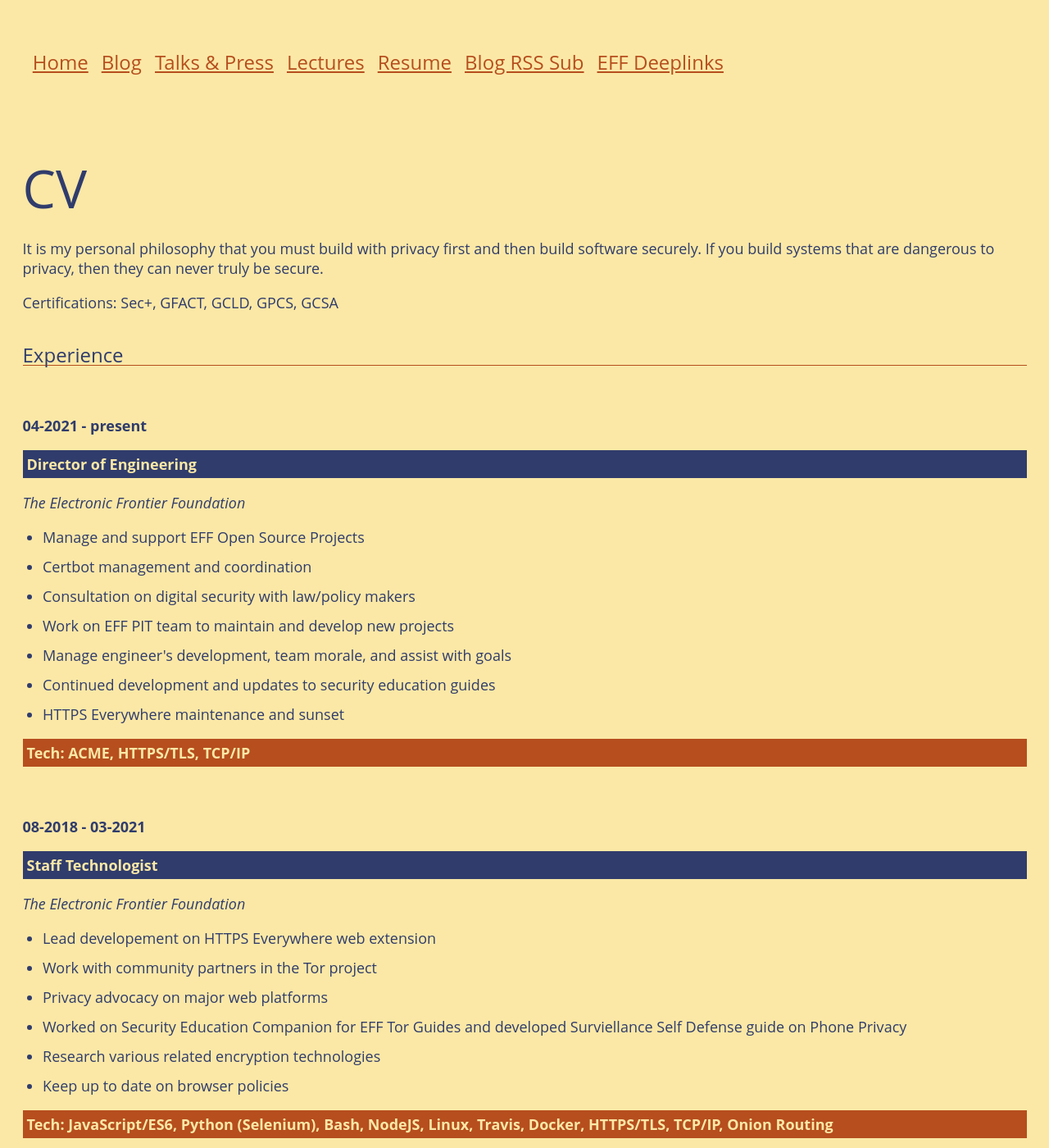
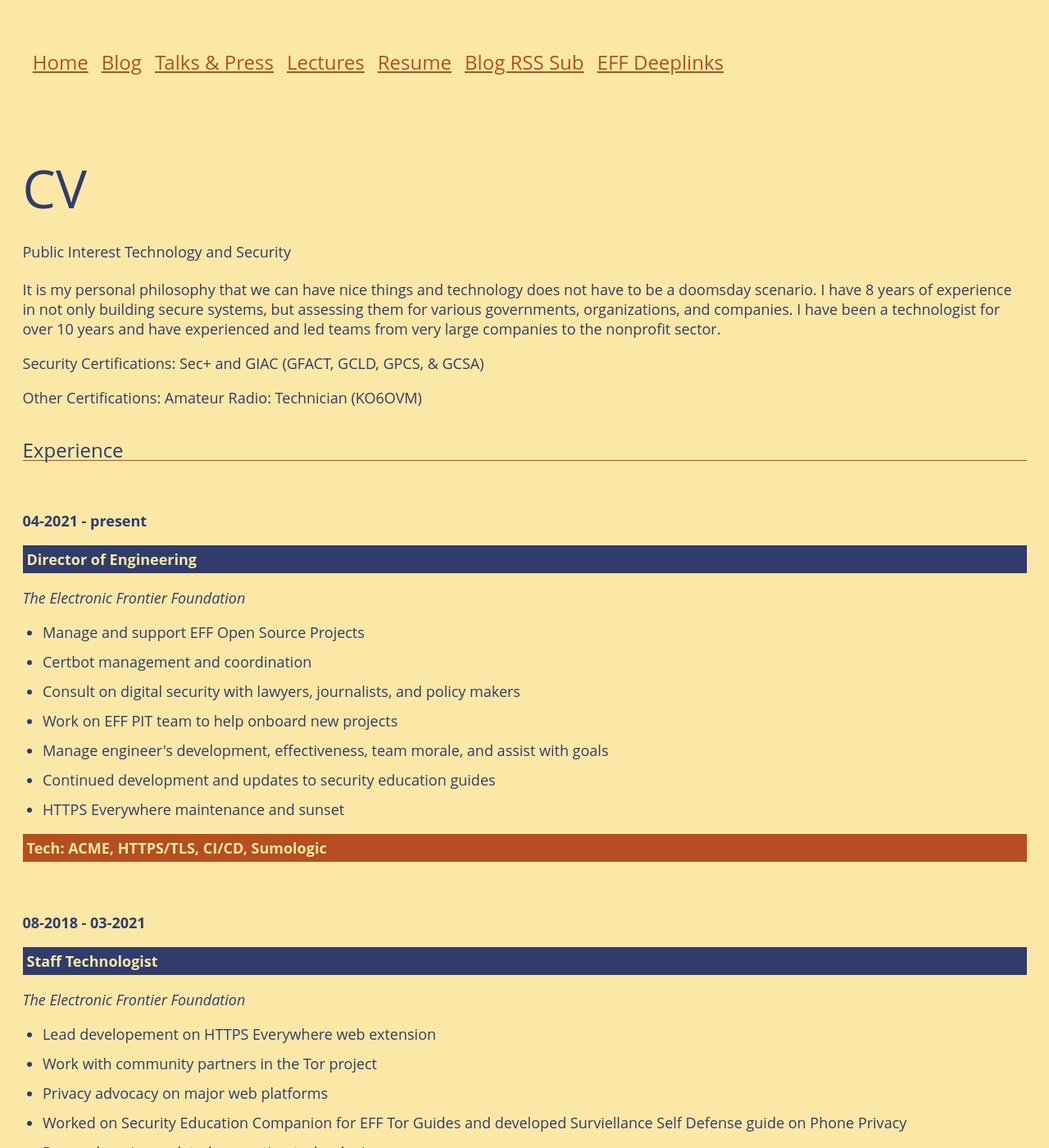
Before and after one commit to zoracon/zoracon.github.io, a Jekyll site: the page cv.html, which Jekyll copies as it is, in a window 1280 px wide and 1400 px high. Shown: the whole window at 82% size. Built offline with Jekyll 4.4.1, drawn with Linux system fonts in a browser that asks for light colours; some of the changed text lies outside the part shown.

Commit message:
Fix up text
Signed-off-by: Alexis <lxshancock@gmail.com>

```diff
--- a/cv.html
+++ b/cv.html
@@ -1,7 +1,16 @@
----
-layout: default
-title: CV
----
+<!DOCTYPE html>
+<html lang="en">
+
+<head>
+    <title>CV</title>
+    <!-- link to main stylesheet -->
+    <link rel="stylesheet" type="text/css" href="/css/style.css">
+    <meta name="viewport" content="width=device-width, initial-scale=1">
+</head>
+
+<body>
+    <div role="main" class="container">
+
         <nav>
             <ul>
                 <li><a href="/">Home</a></li>
@@ -14,14 +23,15 @@
             </ul>
         </nav>
         <section class="block">
-    <h1>{{ page.title }}</h1>
-    <p class="intro"></p>
-    <p> It is my personal philosophy that you must build with privacy first
-        and then build software securely.
-        If you build systems that are dangerous to privacy, then they can never
-        truly be secure.
+            <h1>CV</h1>
+            <p class="intro">Public Interest Technology and Security</p>
+            <p> It is my personal philosophy that we can have nice things and technology does not have to be a doomsday
+                scenario. I have 8 years of experience in not only building secure systems, but assessing them for
+                various governments, organizations, and companies. I have been a technologist for over 10 years and have
+                experienced and led teams from very large companies to the nonprofit sector.
             </p>
-    <p>Certifications: Sec+, GFACT, GCLD, GPCS, GCSA </p>
+            <p>Security Certifications: Sec+ and GIAC (GFACT, GCLD, GPCS, & GCSA) </p>
+            <p>Other Certifications: Amateur Radio: Technician (KO6OVM)</p>
 
             <h2 class="experience">Experience</h2>
             <div class="job">
@@ -32,14 +42,14 @@
                     <ul>
                         <li>Manage and support EFF Open Source Projects</li>
                         <li>Certbot management and coordination</li>
-                <li>Consultation on digital security with law/policy makers</li>
-                <li>Work on EFF PIT team to maintain and develop new projects</li>
-                <li>Manage engineer's development, team morale, and assist with goals</li>
+                        <li>Consult on digital security with lawyers, journalists, and policy makers</li>
+                        <li>Work on EFF PIT team to help onboard new projects</li>
+                        <li>Manage engineer's development, effectiveness, team morale, and assist with goals</li>
                         <li>Continued development and updates to security education guides</li>
                         <li>HTTPS Everywhere maintenance and sunset</li>
                     </ul>
                 </div>
-        <p class="tech">Tech: ACME, HTTPS/TLS, TCP/IP</p>
+                <p class="tech">Tech: ACME, HTTPS/TLS, CI/CD, Sumologic</p>
             </div>
             <div class="job">
                 <p class="time">08-2018 - 03-2021</p>
@@ -50,13 +60,14 @@
                         <li>Lead developement on HTTPS Everywhere web extension</li>
                         <li>Work with community partners in the Tor project</li>
                         <li>Privacy advocacy on major web platforms</li>
-                <li>Worked on Security Education Companion for EFF Tor Guides and developed Surviellance Self Defense
+                        <li>Worked on Security Education Companion for EFF Tor Guides and developed Surviellance Self
+                            Defense
                             guide on Phone Privacy</li>
                         <li>Research various related encryption technologies</li>
                         <li>Keep up to date on browser policies</li>
                     </ul>
                 </div>
-        <p class="tech">Tech: JavaScript/ES6, Python (Selenium), Bash, NodeJS, Linux, Travis, Docker, HTTPS/TLS, TCP/IP,
+                <p class="tech">Tech: JavaScript/ES6, Python (Selenium), Bash, NodeJS, Linux, Travis, Docker, HTTPS/TLS,
                     Onion Routing</p>
             </div>
             <div class="job">
@@ -65,16 +76,20 @@
                 <p class="company">True North Inc.</p>
                 <div class="desc">
                     <ul>
-                <li>Led a site rebuild for a major private client from build to launch with no missed deadlines in 3
+                        <li>Led a site rebuild for a major private client from build to launch with no missed deadlines
+                            in 3
                             months</li>
-                <li>Maintain &amp; manage services and containers that hold internal and external resources/sites on
+                        <li>Maintain &amp; manage services and containers that hold internal and external
+                            resources/sites on
                             Linux environments</li>
                         <li>Mentor and manage developers</li>
                         <li>Perform code reviews for production ready standards</li>
-                <li>Analyze inventory of resources and sunset projects as needed and decrease technical debt</li>
+                        <li>Analyze inventory of resources and sunset projects as needed and decrease technical debt
+                        </li>
                     </ul>
                 </div>
-        <p class="tech">Tech: WordPress, Drupal 7, JavaScript/ES6, Angular, Backbone.JS, AWS, Digital Ocean, Gulp</p>
+                <p class="tech">Tech: WordPress, Drupal 7, JavaScript/ES6, Angular, Backbone.JS, AWS, Digital Ocean,
+                    Gulp</p>
             </div>
             <div class="job">
                 <p class="time">03-2016 - 03-2017</p>
@@ -82,10 +97,12 @@
                 <p class="company">True North Inc.</p>
                 <div class="desc">
                     <ul>
-                <li>Refactored and updated code that linked to sensitive information for a client, resulted in less
+                        <li>Refactored and updated code that linked to sensitive information for a client, resulted in
+                            less
                             errors and friction with information in transit</li>
                         <li>Implemented TLS on to all internal and external services</li>
-                <li>Built new donation form for a non-profit client in the Luminate platform, outperformed base template
+                        <li>Built new donation form for a non-profit client in the Luminate platform, outperformed base
+                            template
                             within 2 months</li>
                     </ul>
                 </div>
@@ -97,8 +114,10 @@
                 <p class="company">Alley Interactive</p>
                 <div class="desc">
                     <ul>
-                <li>Assisted with site rebuild for a major news publication client using the WordPress VIP Platform</li>
-                <li>Refactor jQuery modules to a more prototype/object based structure & reduced event bubbling</li>
+                        <li>Assisted with site rebuild for a major news publication client using the WordPress VIP
+                            Platform</li>
+                        <li>Refactor jQuery modules to a more prototype/object based structure & reduced event bubbling
+                        </li>
                     </ul>
                 </div>
                 <p class="tech">Tech: WordPress (PHP), JavaScript, Vagrant</p>
@@ -109,9 +128,11 @@
                 <p class="company">CBS Local</p>
                 <div class="desc">
                     <ul>
-                <li>Deployed new features on CBS Local multi-site build that deployed to over 24 markets, totaling 150
+                        <li>Deployed new features on CBS Local multi-site build that deployed to over 24 markets,
+                            totaling 150
                             million users a day</li>
-                <li>Integrated newly acquired content partner, Eventful, into Radio.com's music charts feature</li>
+                        <li>Integrated newly acquired content partner, Eventful, into Radio.com's music charts feature
+                        </li>
                         <li>Keep code to host's standards for secure coding</li>
                     </ul>
                 </div>
@@ -125,3 +146,9 @@
             </footer>
         </section>
         <!--Block 2-->
+
+
+    </div><!-- /.container -->
+</body>
+
+</html>
```
Also changed, not shown: _posts/2026-07-07-sketchyware.md (+22 -10 lines), index.html (+26 -13 lines). Lines whose indentation alone changed are shown as unchanged.
